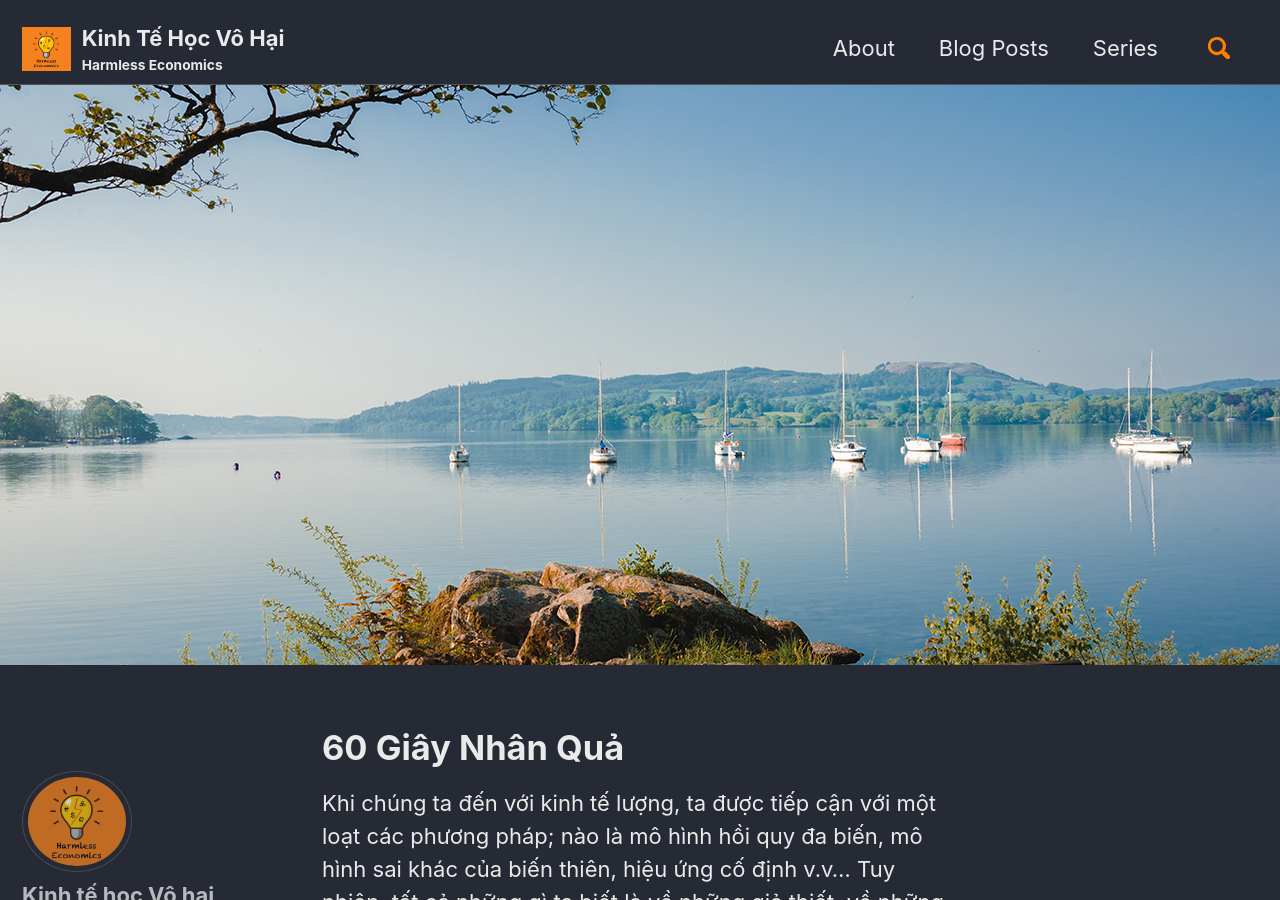
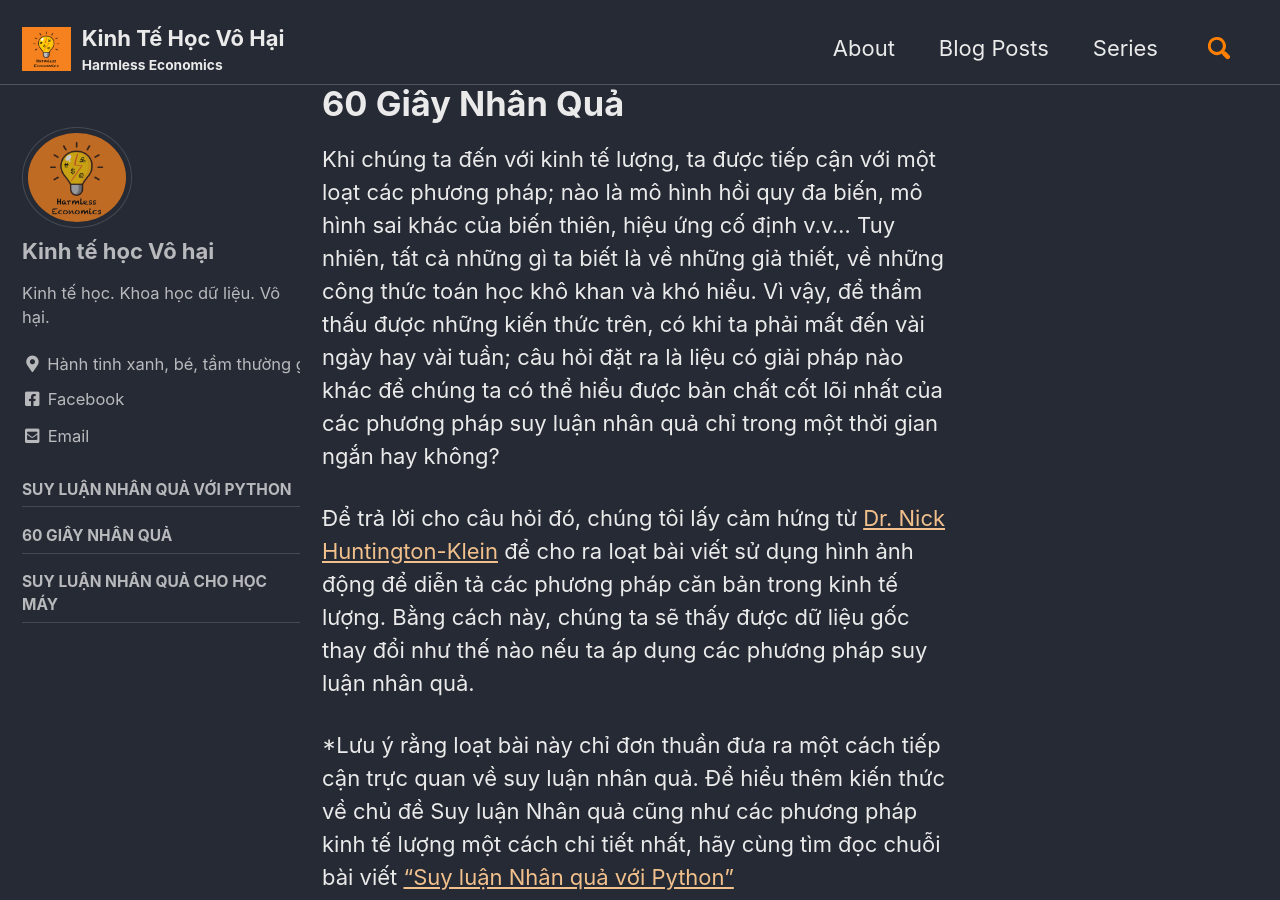
Before and after one commit to kinhtehocvohai/kinhtehocvohai.github.io, a Jekyll site: the page built from _pages/causalgraph.md, in a window 1280 px wide and 900 px high. Built offline with Jekyll 4.4.1, drawn with Linux system fonts in a browser that asks for light colours; cached includes are drawn as plain includes.

Commit message:
Update causalgraph.md

```diff
--- a/_pages/causalgraph.md
+++ b/_pages/causalgraph.md
@@ -3,8 +3,6 @@ title: 60 Giây Nhân Quả
 share: true
 sidebar:
     nav: series
-header:
-  image: /assets/images/media/causalgraphcover.jpg
 layout: collection
 excerpt: "Loạt bài viết sử dụng hình ảnh động để diễn tả các phương pháp căn bản trong kinh tế lượng."
 permalink: /causalgraph/
```
